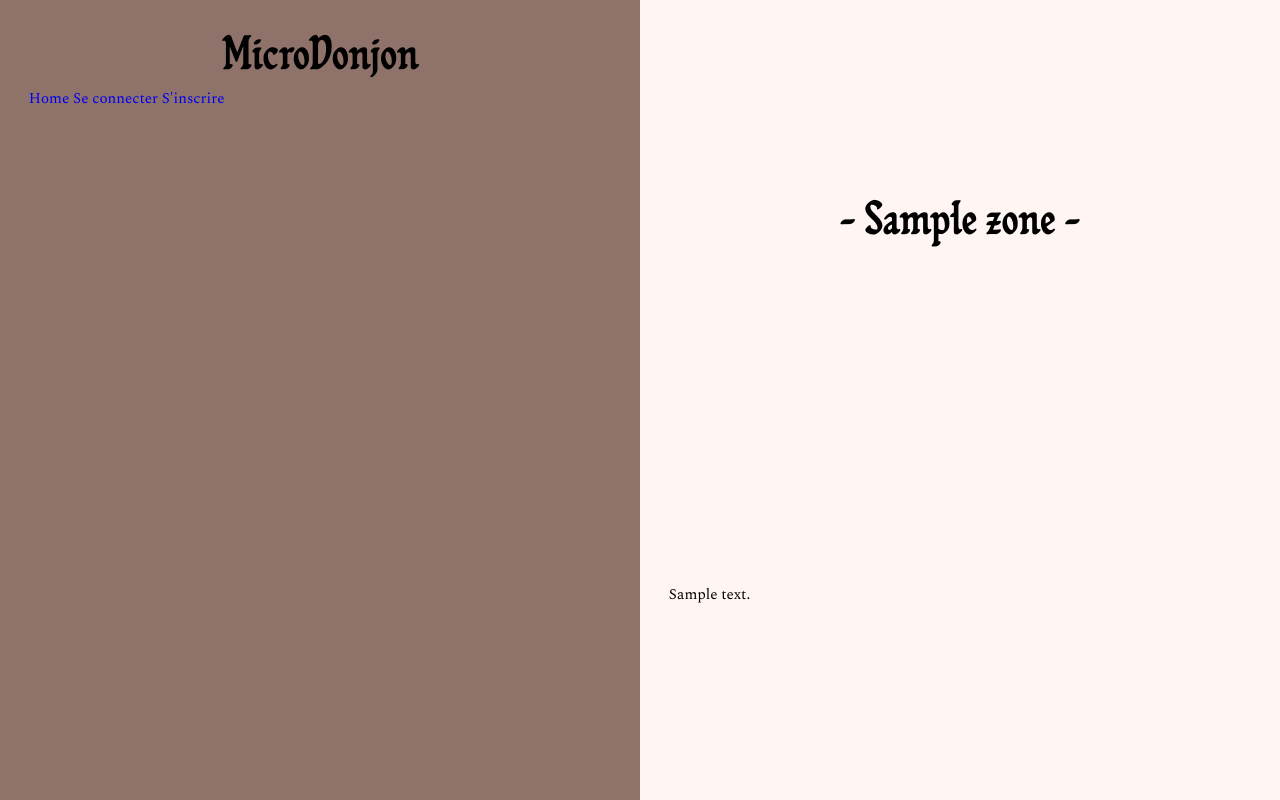
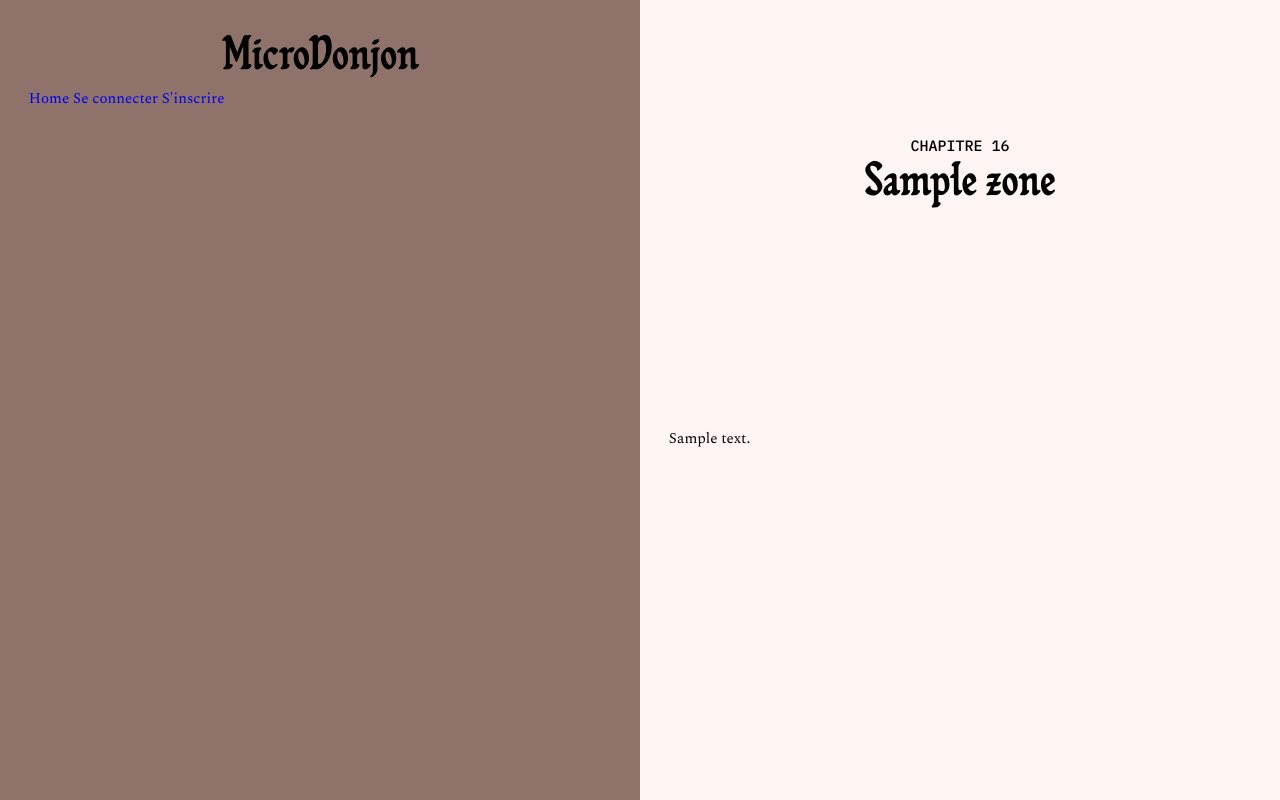
Before and after one commit to PM-Primo/MicroDonjon, a Symfony app: template templates/game/condition.html.twig in a window 1280 px wide. Run offline with Twig, Linux system fonts and the light colour scheme; the template is opened without the code that fills it: most values are stand-ins (such as "Sample title", 1, 10 or a date in 2020); some libraries are stand-ins or nearby versions; some web fonts are replaced.

Commit message:
added chapter header + changed choice links structure

```diff
--- a/public/css/styles.css
+++ b/public/css/styles.css
@@ -1,5 +1,6 @@
 /*==============   FONTS    ==================*/
 @import url('https://fonts.googleapis.com/css2?family=Spectral:ital,wght@0,200;0,300;0,400;0,500;0,600;0,700;0,800;1,200;1,300;1,400;1,500;1,600;1,700;1,800&display=swap');
+@import url('https://fonts.googleapis.com/css2?family=IBM+Plex+Mono:ital,wght@0,100;0,200;0,300;0,400;0,500;0,600;0,700;1,100;1,200;1,300;1,400;1,500;1,600;1,700&display=swap');
 @font-face {
     font-family: 'Barabbas';
     src: url('../fonts/Barabbas-Display.woff') format('woff'),
@@ -7,6 +8,7 @@
         font-weight: normal;
     font-style: normal;
 }
+
 
 /*==============   VARIABLES    ==================*/
 :root{
@@ -23,6 +25,7 @@
     /*========== Font and typography ==========*/
     --body-font: "Spectral", serif;
     --title-font: "Barabbas", sans-serif;
+    --chapter-font: "IBM Plex Mono", serif;
     --biggest-font-size: 4rem;
     --h1-font-size: 3rem;
     --h2-font-size: 2rem;
@@ -83,6 +86,10 @@ a{
     text-decoration: none;
 }
 
+ul{
+    list-style-type: none
+}
+
 /*==============   GAME BASE    ==================*/
 
 
@@ -115,6 +122,14 @@ a{
     /* align-items: center ; */
 }
 
+.game__chap-number{
+    font-family: var(--chapter-font);
+    text-transform: uppercase;
+    font-weight: 500;
+    text-align: center;
+
+}
+
 .links__choice{
     color: var(--dark-green);
 }
@@ -142,7 +157,7 @@ a{
     opacity: 40%;
 }
 
-.game__info-weapon{
+.game__info-item{
     position: absolute;
     top: 0;
     left: 0;
@@ -160,7 +175,7 @@ a{
     transition: opacity.4s, visibility .4s, transform .6s cubic-bezier(0.075, 0.82, 0.165, 1);
 }
 
-.game__item-imgbox:hover .game__info-weapon{
+.game__item-imgbox:hover .game__info-item{
     visibility: visible;
     opacity: 1;
     transform: translateX(0);
--- a/templates/base.html.twig
+++ b/templates/base.html.twig
@@ -24,11 +24,17 @@
                         Or : {{app.user.gold}}<br>
 
                         Inventaire :
+                        <div class="game__item-imgbox">
+                            <img src="{{asset("img/items/00_bourse.png")}}" alt="Bourse" class="game__item-image game__weapon">
+                            <div class="game__info-item">
+                                {{app.user.gold}}
+                            </div>
+                        </div>
                         {% for item in app.user.inventaire %}
                             <div class="game__item-imgbox">
                                 {% if item.id == 1 or item.id == 10 %}
                                     <img src="{{asset(item.imageItem)}}" alt="{{item}}" class="game__item-image game__weapon">
-                                    <div class="game__info-weapon">
+                                    <div class="game__info-item">
                                         {{app.user.attaque}}
                                     </div>
                                 {% else %}
--- a/templates/game/condition.html.twig
+++ b/templates/game/condition.html.twig
@@ -8,24 +8,31 @@
 </style>
 
 <div class="game__right-page-content">
-    <h1>- {{chapitre.zone}} -</h1>
+    <div class="game__chapter-header">
+        <div class="game__chap-number">Chapitre {{ random(1,400)}}</div>
+        <h1>{{chapitre.zone}}</h1>
+    </div>
 
     {% if condition %}
         <p>{{chapCondition.texteSiVrai | raw}}</p>
 
         {% for sortie in chapCondition.sorties %}
-            {% if sortie.conditionVrai %}
-                <a href="{{path("routing", {'id': sortie.chapitre.id})}}" class="links__choice">{{sortie.texteLien}}</a><br><br>
-            {% endif %}
+            <ul class="game__choices">
+                {% if sortie.conditionVrai %}
+                    <li><a href="{{path("routing", {'id': sortie.chapitre.id})}}" class="links__choice">{{sortie.texteLien}}</a></li>
+                {% endif %}
+            </ul>
         {% endfor %}
 
     {% else %}
         <p>{{chapCondition.texteSiFaux | raw}}</p>
 
         {% for sortie in chapCondition.sorties %}
-            {% if not sortie.conditionVrai %}
-                <a href="{{path("routing", {'id': sortie.chapitre.id})}}" class="links__choice">{{sortie.texteLien}}</a><br><br>
-            {% endif %}
+            <ul class="game__choices">
+                {% if not sortie.conditionVrai %}
+                    <li><a href="{{path("routing", {'id': sortie.chapitre.id})}}" class="links__choice">{{sortie.texteLien}}</a></li>
+                {% endif %}
+            </ul>
         {% endfor %}
     {% endif %}
 
```
Also changed, not shown: templates/game/combat.html.twig (+13 -7 lines), templates/game/gameover.html.twig (+6 -3 lines), templates/game/needgold.html.twig (+7 -3 lines), templates/game/standard.html.twig (+11 -6 lines), templates/game/tricheur.html.twig (+7 -3 lines), public/img/items/00_bourse.png (added).
